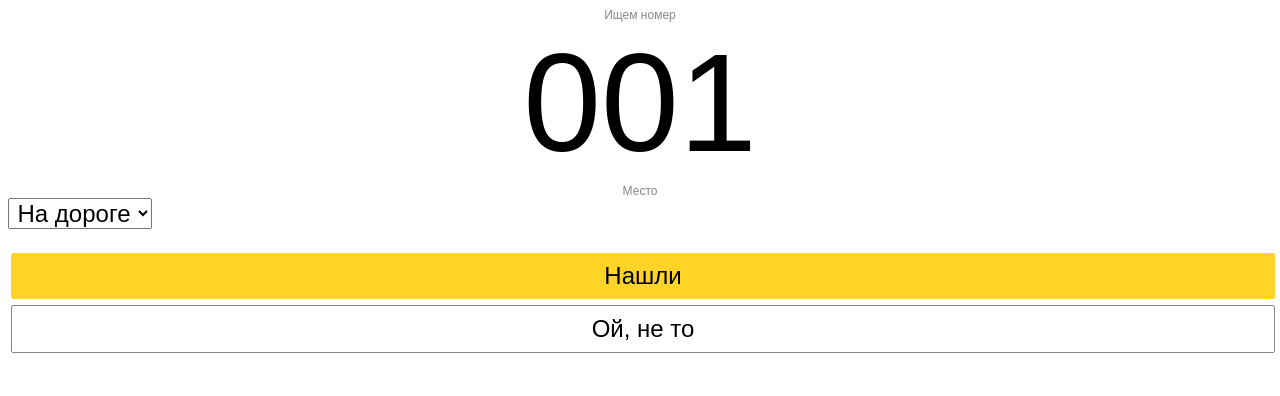
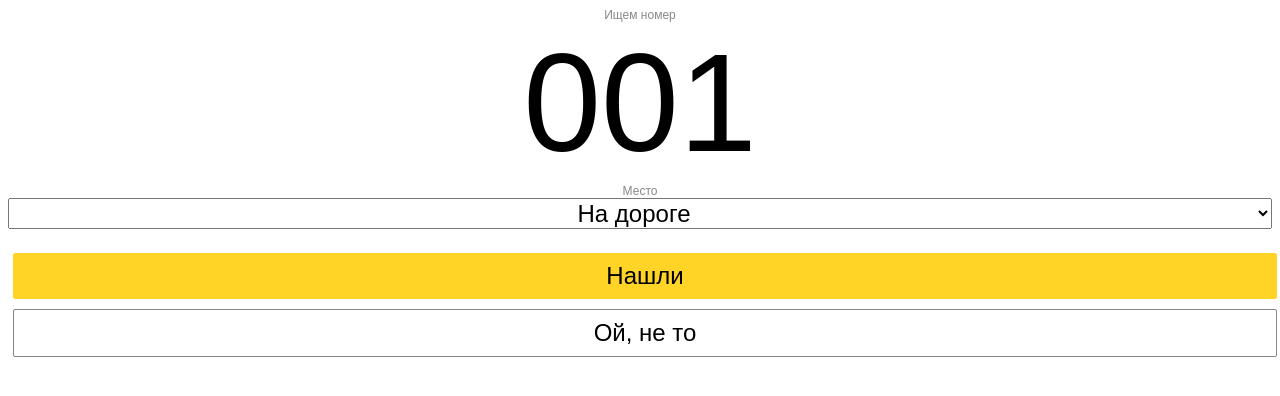
Before and after one commit to Zhigalov/car-catcher, a plain HTML site: page index.html in a window 1280 px wide. Drawn offline with Linux system fonts and the light colour scheme.

Commit message:
Селектор выбора места по ширине вьюпорта
Добавил общее правило, которое растягивает все элементы по ширине вьюпорта.

```diff
--- a/index.html
+++ b/index.html
@@ -16,6 +16,7 @@
             display: block;
             text-align: center;
             font-size: 24px;
+            width: 100%;
         }
 
         label {
@@ -30,8 +31,7 @@
         input[type="button"] {
             display: inline-block;
             padding: 9px 0;
-            margin: 3px;
-            width: 100%;
+            margin: 5px;
             border-radius: 2px;
             border: none;
         }
```
